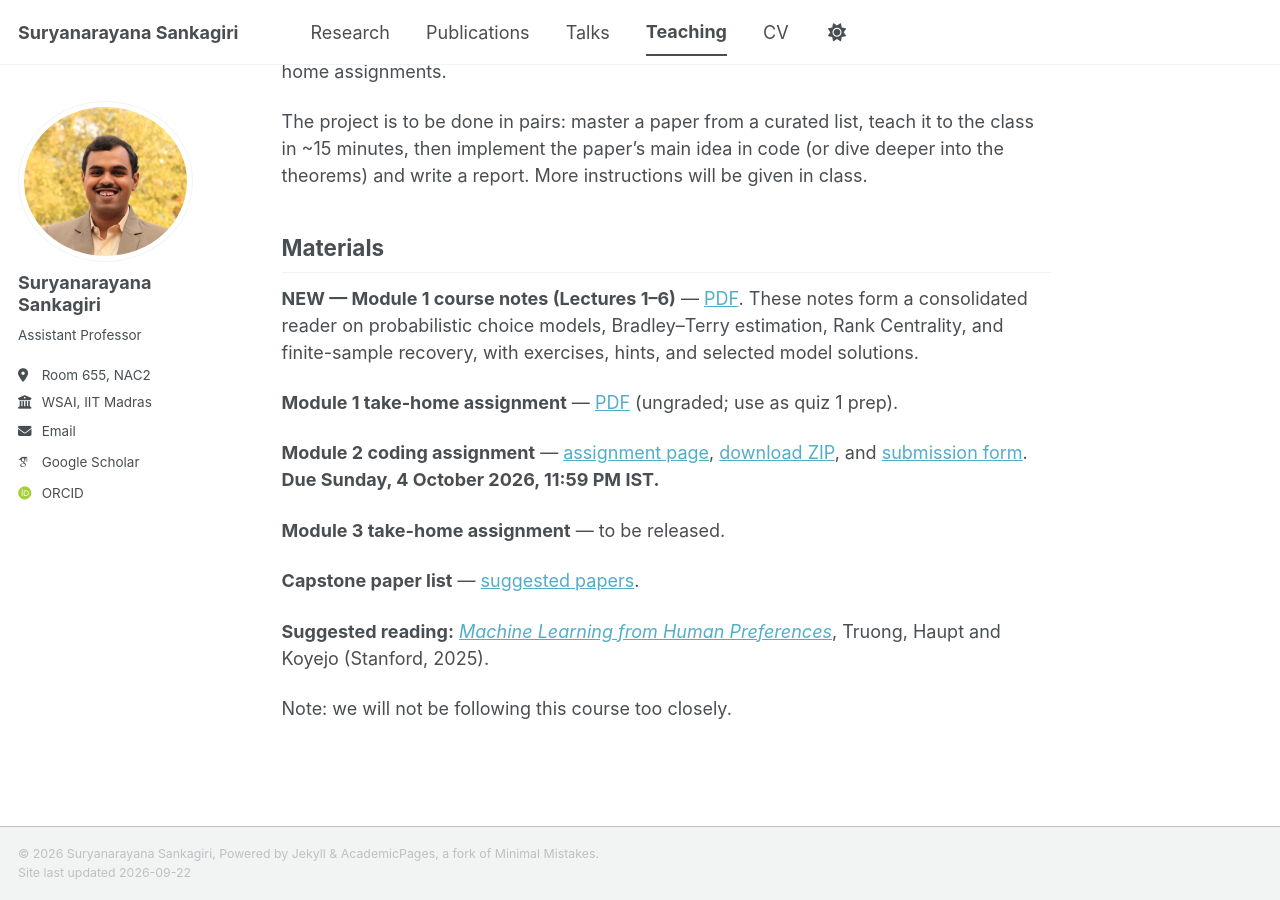
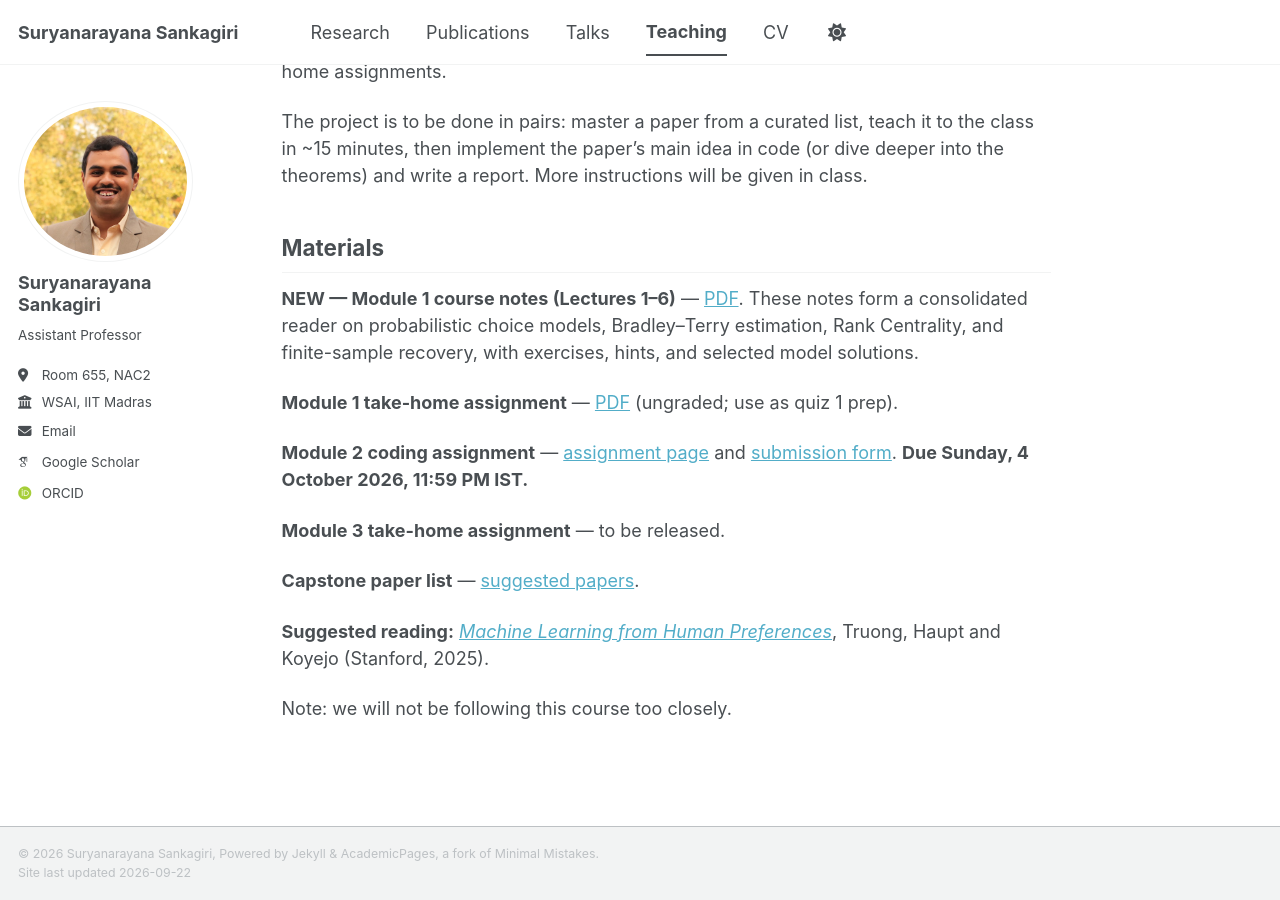
Before and after one commit to sankagiri/sankagiri.github.io, a Jekyll site: the page built from _teaching/2026-07-01-da5453.md, in a window 1280 px wide and 900 px high, scrolled down 1652 px. Built offline with Jekyll 4.4.1, drawn with Linux system fonts in a browser that asks for light colours; some web fonts are replaced; a script bundle is joined from its source files by our own code; library files that are not in the unit come from our copies.

Commit message:
Simplify coding assignment links

```diff
--- a/_teaching/2026-07-01-da5453.md
+++ b/_teaching/2026-07-01-da5453.md
@@ -71,7 +71,7 @@ These notes form a consolidated reader on probabilistic choice models, Bradley
 <!-- TODO: link M1 take-home -->
 **Module 1 take-home assignment** — [PDF]({{ base_path }}/files/teaching/da5453/2026/da5453_m1_takehome_assignment.pdf) (ungraded; use as quiz 1 prep).
 
-**Module 2 coding assignment** — [assignment page](https://github.com/sankagiri/DA_5453/tree/assignment-2-v1.1), [download ZIP](https://github.com/sankagiri/DA_5453/archive/refs/tags/assignment-2-v1.1.zip), and [submission form](https://docs.google.com/forms/d/e/1FAIpQLSfJTfSfDTtguBdAeX3STW_lUxZZF4WkimQL2oKiYvB-M0VEVw/viewform). **Due Sunday, 4 October 2026, 11:59 PM IST.**
+**Module 2 coding assignment** — [assignment page](https://github.com/sankagiri/DA_5453/tree/assignment-2-v1.1) and [submission form](https://docs.google.com/forms/d/e/1FAIpQLSfJTfSfDTtguBdAeX3STW_lUxZZF4WkimQL2oKiYvB-M0VEVw/viewform). **Due Sunday, 4 October 2026, 11:59 PM IST.**
 
 <!-- TODO: link M1 take-home -->
 **Module 3 take-home assignment** — to be released.
```
